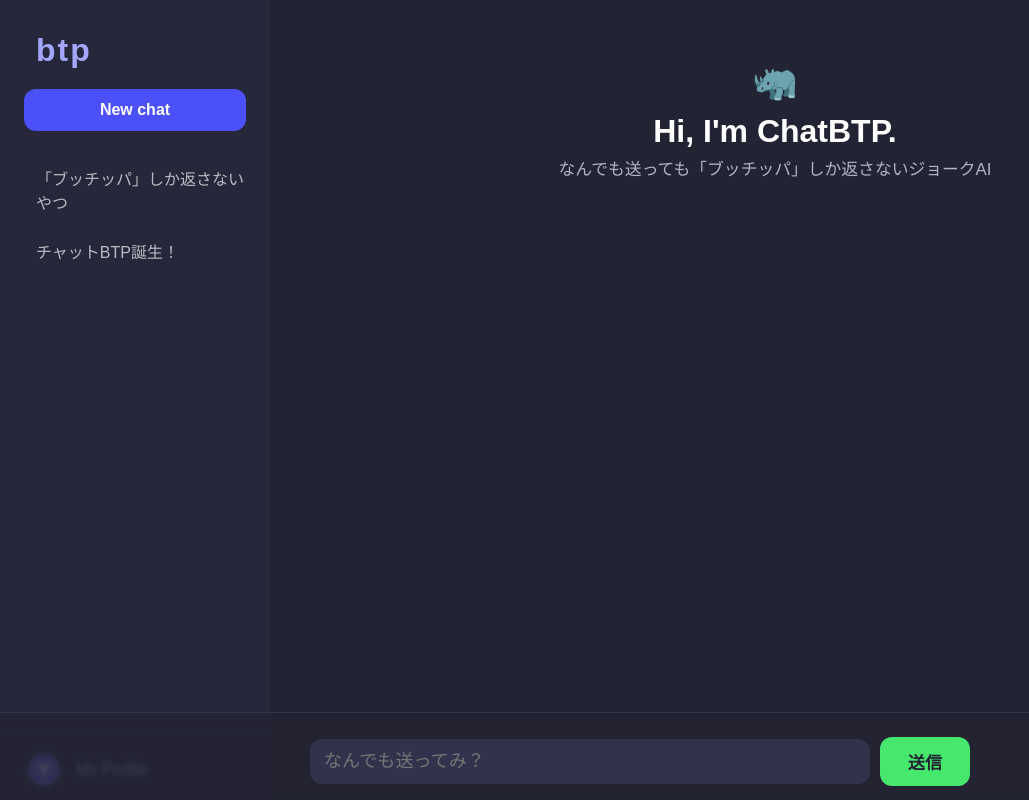
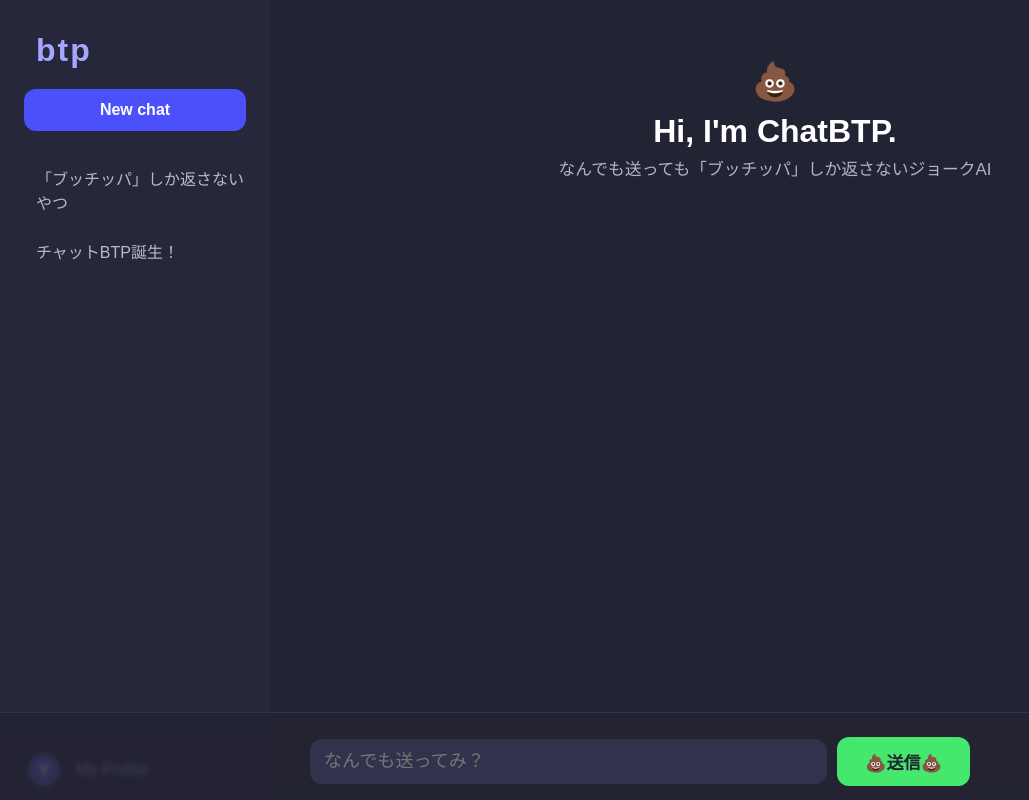
Before and after one commit to Linux-jam/onehtml-games, a plain HTML site: page ChatBTP/index.html in a window 1280 px wide. Shown: the whole page, without its empty margins (0-1029 px from the left). Drawn offline with Linux system fonts and the light colour scheme.

Commit message:
Update index.html

```diff
--- a/ChatBTP/index.html
+++ b/ChatBTP/index.html
@@ -2,7 +2,7 @@
 <html lang="ja">
 <head>
   <meta charset="UTF-8">
-  <title>ChatBTP - ブッチッパチャット</title>
+  <title>ChatBTP - ぶっちっぱ！💩</title>
   <meta name="viewport" content="width=device-width,initial-scale=1">
   <style>
     html, body {
@@ -309,7 +309,7 @@
   </div>
   <div class="main">
     <div class="main-header">
-      <div class="main-logo">🦏</div>
+      <div class="main-logo">💩</div>
       <div class="main-title">Hi, I'm ChatBTP.</div>
       <div class="main-desc">なんでも送っても「ブッチッパ」しか返さないジョークAI</div>
     </div>
@@ -319,7 +319,7 @@
     <form class="chat-input-area" id="chat-form" autocomplete="off">
       <div class="chat-input-inner">
         <input type="text" class="chat-input" id="user-input" placeholder="なんでも送ってみ？" autofocus />
-        <button type="submit" class="chat-send">送信</button>
+        <button type="submit" class="chat-send">💩送信💩</button>
       </div>
     </form>
   </div>
```
